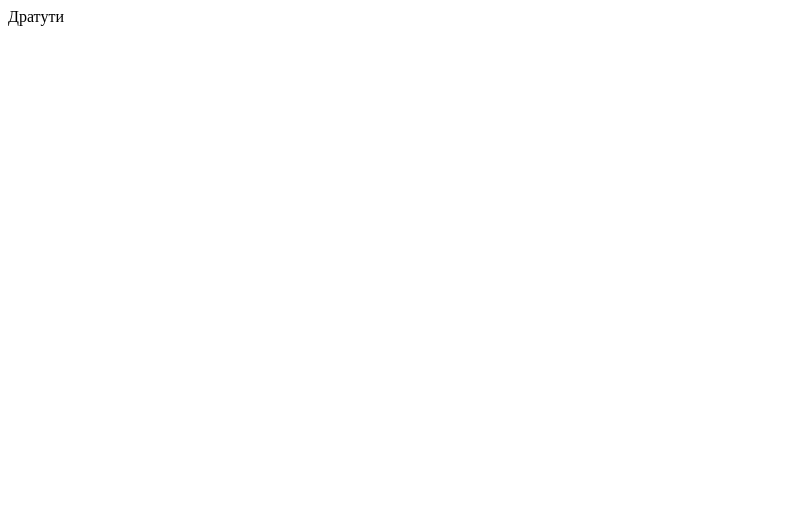
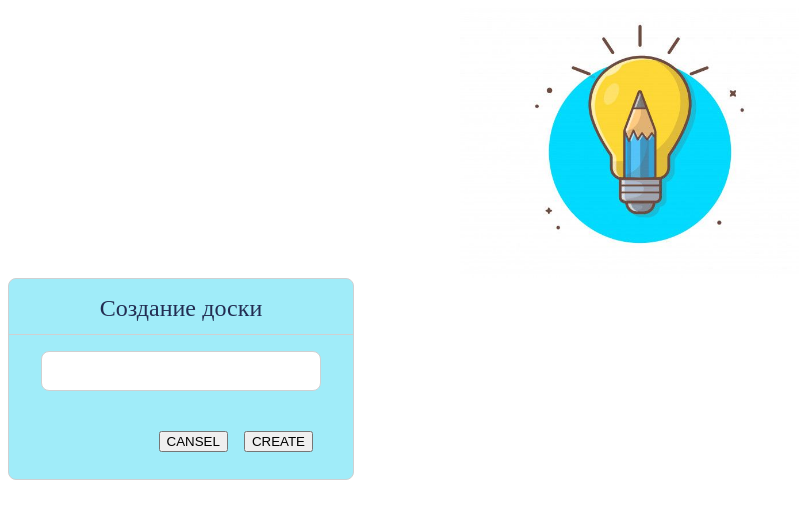
Before and after one commit to Kryptona/TrelloClone, a React app: page / in a window 1280 px wide. Shown: the top 518 px of the page, without its empty margins (0-799 px from the left). Built offline with nearby package versions, Linux system fonts and the light colour scheme.

Commit message:
Компонент создания доски Немного настроек проекта

```diff
--- a/src/App.tsx
+++ b/src/App.tsx
@@ -1,9 +1,11 @@
 import React from 'react';
+import Lamp from "./components/shared/lamp/Lamp";
+import Board from "./components/boards/Board";
 
 const App = () => {
     return (
         <div>
-            Дратути
+           <Board/>
         </div>
     );
 };
--- /dev/null
+++ b/src/components/boards/Board.tsx
@@ -0,0 +1,30 @@
+import React, {useState} from 'react';
+import styles from "./board_default.scss";
+import Lamp from "../shared/lamp/Lamp";
+import CreateBoard from "./createBoard/CreateBoard";
+
+const Board = () => {
+
+    const [newBoard, setNewBoard] = useState(true);
+
+    const createBoard = () => {
+        console.log("Click!");
+        setNewBoard(true);
+    }
+
+    return (
+        <div className={styles.root}>
+            <Lamp/>
+            {newBoard
+                ?
+                <CreateBoard/>
+                :
+                <div className={styles.board_container} onClick={createBoard}>
+                    <span>Добавить доску</span>
+                </div>
+            }
+        </div>
+    );
+};
+
+export default Board;
--- /dev/null
+++ b/src/components/boards/board_default.scss
@@ -0,0 +1,21 @@
+@import "../../styles/default";
+
+.root {
+  .board_container {
+    max-width: 340px;
+    height: 76px;
+    @extend %default_card_border;
+    background-color: $card_main_color;
+    font-family: $default_font;
+    color: $font_color;
+    font-size: 24px;
+    line-height: 33px;
+    display: flex;
+    align-items: center;
+    justify-content: center;
+
+    &:hover{
+      background-color: #65D8EC;
+    }
+  }
+}
--- /dev/null
+++ b/src/components/boards/createBoard/CreateBoard.tsx
@@ -0,0 +1,20 @@
+import React from 'react';
+import styles from "./createBoard.scss";
+
+const CreateBoard = () => {
+    return (
+        <div className={styles.root}>
+            <div className={styles.title}>Создание доски</div>
+            <span> </span>
+            <div className={styles.body}>
+                <input/>
+            </div>
+            <div className={styles.button_container}>
+                <button>CANSEL</button>
+                <button>CREATE</button>
+            </div>
+        </div>
+    );
+};
+
+export default CreateBoard;
--- /dev/null
+++ b/src/components/boards/createBoard/createBoard.scss
@@ -0,0 +1,45 @@
+@import "../../../styles/default";
+
+.root {
+  width: 344px;
+  height: 200px;
+  background-color: $card_main_color;
+  display: flex;
+  flex-flow: column nowrap;
+  @extend %default_card_border;
+
+  span {
+    height: 1px;
+    background-color: $border_color;
+  }
+
+  .title {
+    text-align: center;
+    color: $font_color;
+    font-family: $default_font;
+    font-size: 24px;
+    line-height: 55px;
+  }
+
+  .body {
+    display: flex;
+    justify-content: center;
+    margin-top: 16px;
+    margin-bottom: 40px;
+
+    input {
+      @extend %default_card_border;
+      width: 280px;
+      height: 40px;
+    }
+  }
+
+  .button_container {
+    display: flex;
+    justify-content: flex-end;
+    padding-right: 32px;
+    button{
+      margin: 0 8px;
+    }
+  }
+}
--- /dev/null
+++ b/src/components/shared/lamp/Lamp.tsx
@@ -0,0 +1,13 @@
+import React from 'react';
+import lamp from '../../../img/lamp.jpg';
+import styles from "./lamp.scss";
+
+const Lamp = () => {
+    return (
+        <div className={styles.root}>
+            <img src={lamp}/>
+        </div>
+    );
+};
+
+export default Lamp;
--- /dev/null
+++ b/src/components/shared/lamp/lamp.scss
@@ -0,0 +1,8 @@
+.root {
+  display: flex;
+  justify-content: center;
+
+  img {
+    width: 360px;
+  }
+}
--- /dev/null
+++ b/src/styles/default.scss
@@ -0,0 +1,12 @@
+@import url('https://fonts.googleapis.com/css2?family=Open+Sans:wght@300;400&display=swap');
+
+$border_color: #CFD0D1;
+$card_main_color: #A0ECF9;
+$default_font: 'Open Sans';
+$font_color: #232D52;
+$border_radius: 8px;
+
+%default_card_border{
+  border: 1px solid $border_color;
+  border-radius: 8px;
+}
```
Also changed, not shown: src/global.d.ts (added, +22 -0 lines).
